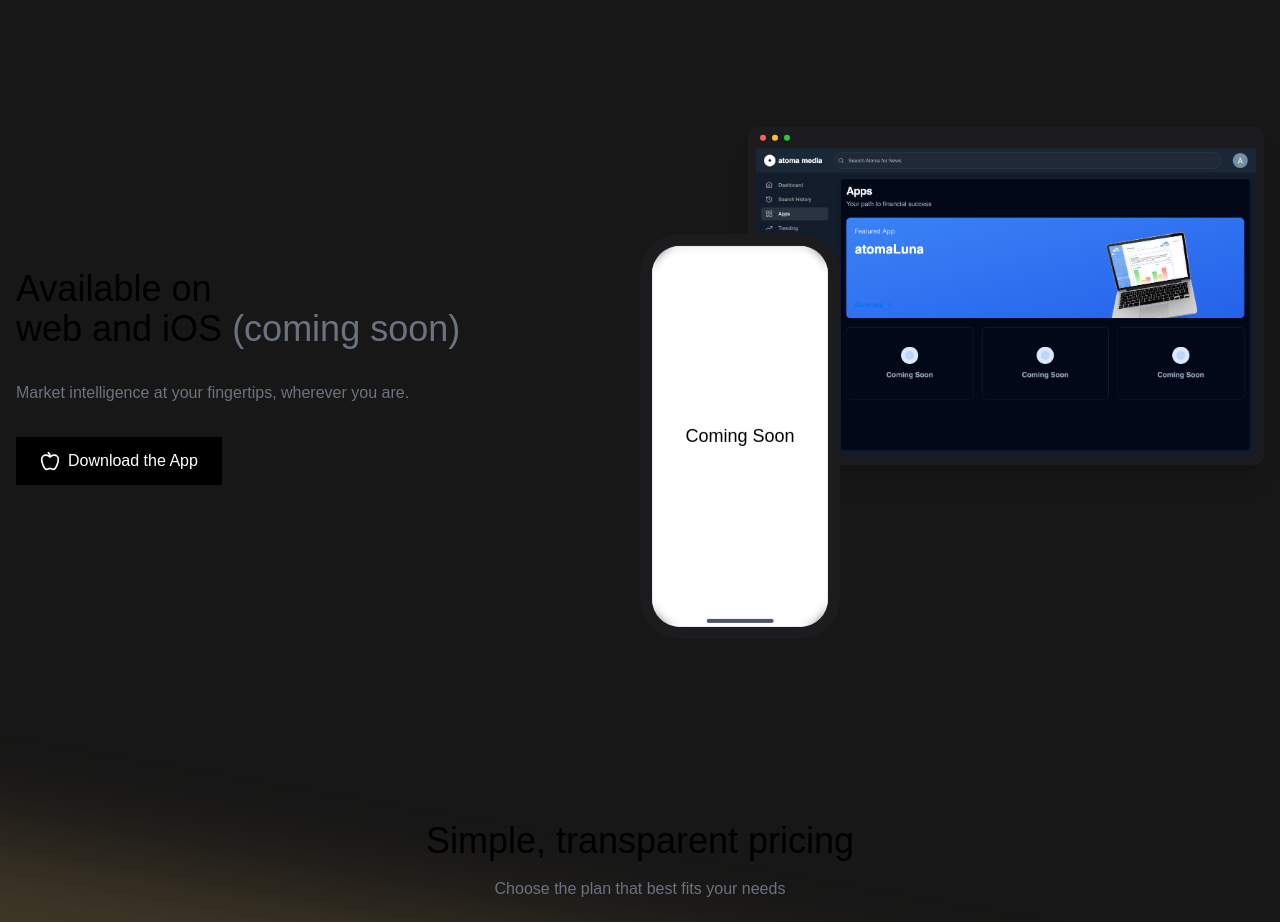
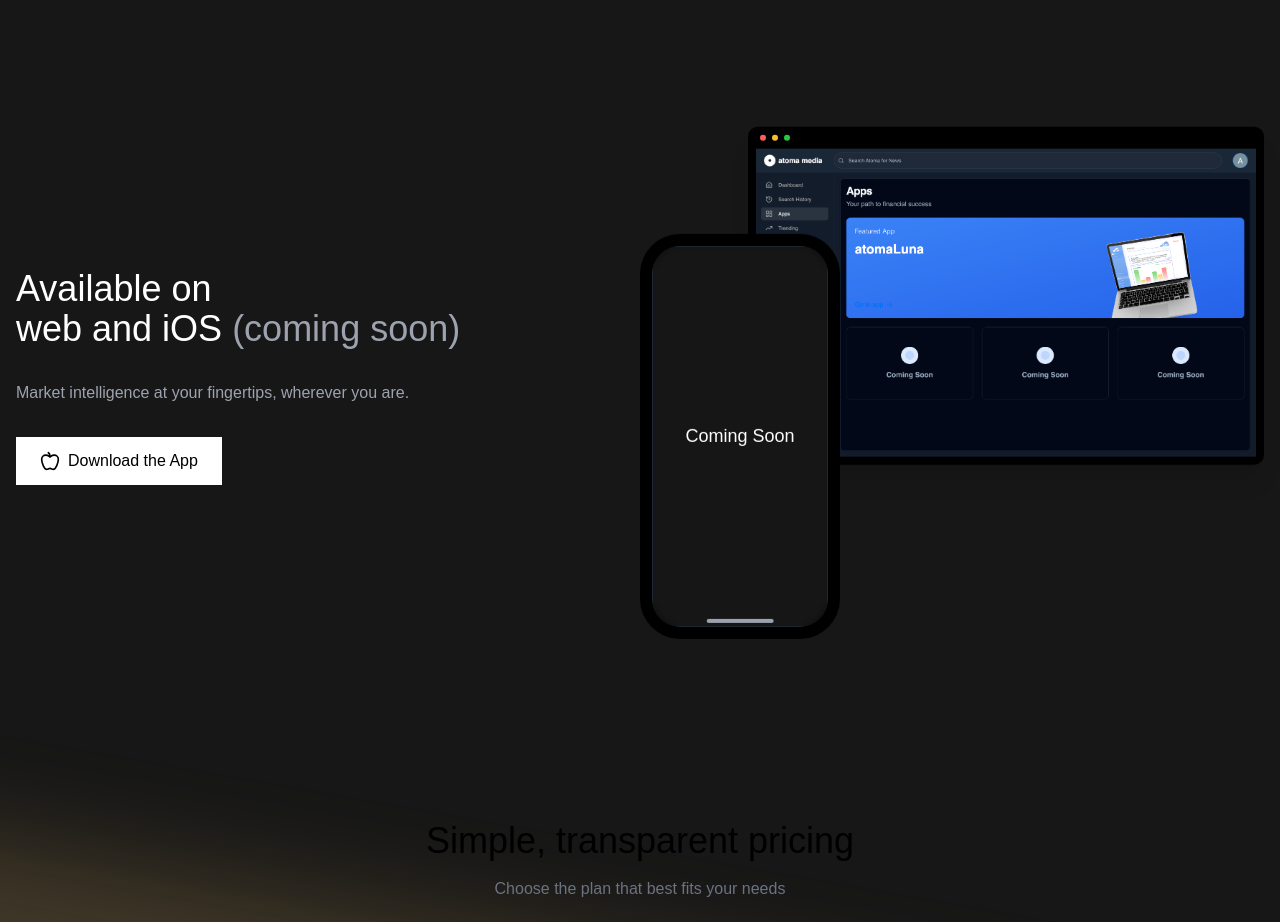
Before and after one commit to pandyrew/atomafront, a Next.js app: page / in a window 1280 px wide. Shown: the part 5120-6042 px from the top of the page. Built offline with nearby package versions, Linux system fonts and the light colour scheme; a web font is replaced by a local one.

Commit message:
turn availability to dark mode

```diff
--- a/components/Landing/Availability.tsx
+++ b/components/Landing/Availability.tsx
@@ -17,7 +17,7 @@ export const Availability = () => {
 
   return (
     <section
-      className="py-32 pb-12 px-4 relative overflow-hidden"
+      className="py-32 pb-12 px-4 relative overflow-hidden bg-[#171717]"
       ref={containerRef}
     >
       <div className="max-w-7xl mx-auto">
@@ -29,17 +29,17 @@ export const Availability = () => {
             viewport={{ once: true }}
             className="space-y-8"
           >
-            <h2 className="text-3xl md:text-4xl font-outfit text-black">
+            <h2 className="text-3xl md:text-4xl font-outfit text-white">
               Available on
               <br />
-              web and iOS <span className="text-gray-500">(coming soon)</span>
+              web and iOS <span className="text-gray-400">(coming soon)</span>
             </h2>
-            <p className="text-gray-500 text-md font-satoshi">
+            <p className="text-gray-400 text-md font-satoshi">
               Market intelligence at your fingertips, wherever you are.
             </p>
 
             <motion.button
-              className="flex items-center gap-2 px-6 py-3 bg-black text-white rounded-lg font-satoshi hover:bg-gray-800 transition-colors"
+              className="flex items-center gap-2 px-6 py-3 bg-white text-black rounded-lg font-satoshi hover:bg-gray-200 transition-colors"
               whileHover={{ scale: 1.02 }}
               whileTap={{ scale: 0.98 }}
             >
@@ -59,7 +59,7 @@ export const Availability = () => {
               className="relative z-10 flex justify-end"
             >
               {/* Desktop Frame */}
-              <div className="relative bg-[#1C1C1E] rounded-[10px] p-2 shadow-xl w-fit right-0">
+              <div className="relative bg-black rounded-[10px] p-2 shadow-xl w-fit right-0">
                 {/* Window Controls */}
                 <div className="flex gap-1.5 mb-2 px-1">
                   <div className="w-1.5 h-1.5 rounded-full bg-[#FF5F57]" />
@@ -90,18 +90,18 @@ export const Availability = () => {
             >
               <div className="relative">
                 {/* iPhone Frame */}
-                <div className="relative bg-[#1C1C1E] rounded-[40px] p-3  w-[200px]">
+                <div className="relative bg-black rounded-[40px] p-3 w-[200px]">
                   {/* Notch */}
                   {/* Screen Content with Overlay */}
-                  <div className="relative aspect-[9/19.5] rounded-[28px] overflow-hidden bg-white">
-                    <div className="absolute inset-0 bg-white/50 backdrop-blur-sm flex items-center justify-center border border-gray-200">
-                      <p className="text-black font-satoshi text-lg">
+                  <div className="relative aspect-[9/19.5] rounded-[28px] overflow-hidden bg-[#171717]">
+                    <div className="absolute inset-0 bg-[#171717]/50 backdrop-blur-sm flex items-center justify-center border border-gray-800">
+                      <p className="text-white font-satoshi text-lg">
                         Coming Soon
                       </p>
                     </div>
                   </div>
                   {/* Home Indicator */}
-                  <div className="absolute bottom-4 left-1/2 -translate-x-1/2 w-1/3 h-1 bg-gray-600 rounded-full" />
+                  <div className="absolute bottom-4 left-1/2 -translate-x-1/2 w-1/3 h-1 bg-gray-400 rounded-full" />
                 </div>
               </div>
             </motion.div>
```
